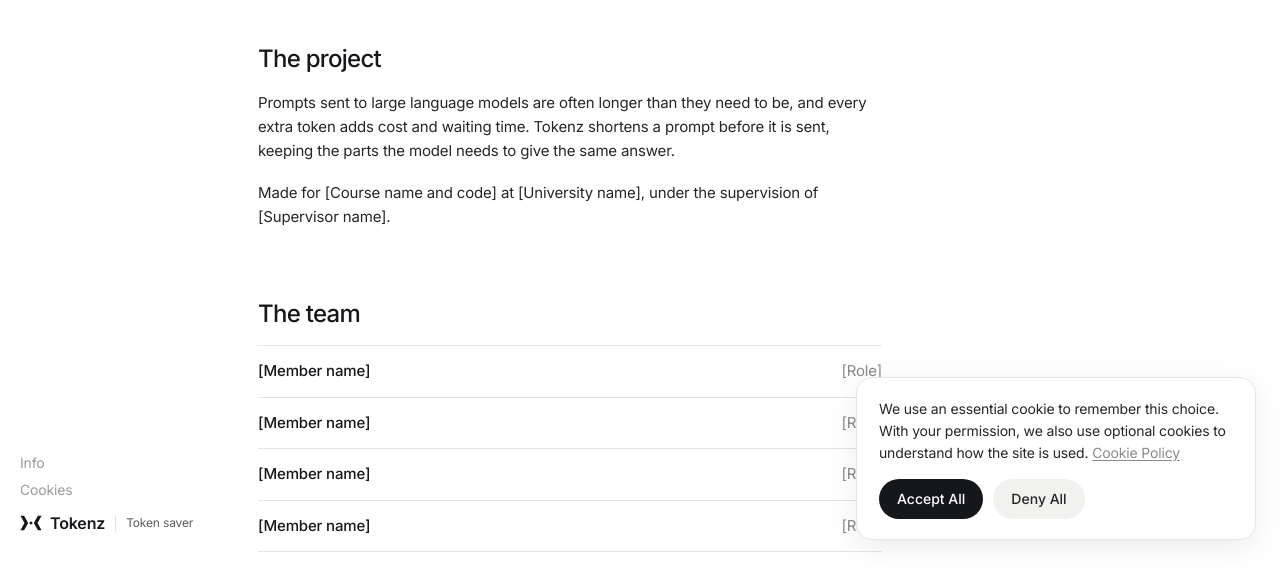
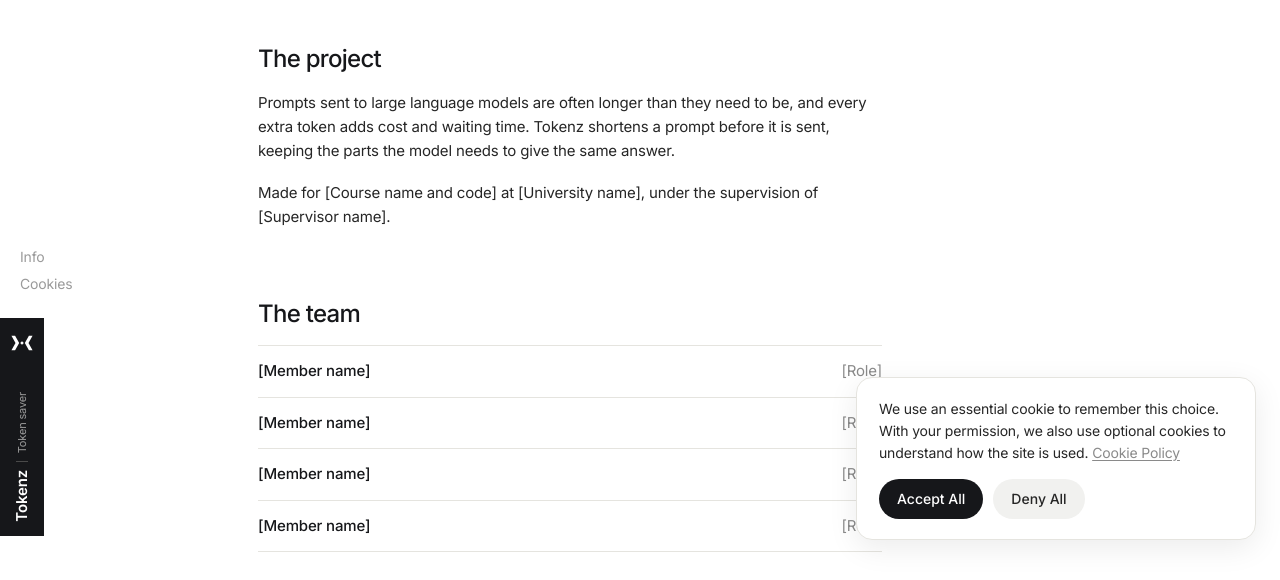
Before and after one commit to Creyvc/tokenz, a plain HTML site: page frontend/about.html in a window 1280 px wide. Shown: the part 236-816 px from the top of the page. Drawn offline with Linux system fonts and the light colour scheme.

Commit message:
Adjust the scroll bar

```diff
--- a/frontend/styles.css
+++ b/frontend/styles.css
@@ -42,14 +42,14 @@ h1, h2, h3 {
   padding: 8px 12px 28px 20px;
 }
 
-/* Dividing line down the sidebar's right edge. Hidden at the top of the page; once you
-   scroll (scroll-line.js) it grows out from its middle, up and down at once, and shrinks
-   back into the middle when you return to the top. A real element (not ::after) so it can
-   also shrink away when you switch pages (see nav-line below) */
+/* Dividing line down the sidebar, just in from its right edge. Hidden at the top of the page;
+   once you scroll (scroll-line.js) it grows out from its middle, up and down at once, and
+   shrinks back into the middle when you return to the top. A real element (not ::after) so it
+   can also shrink away when you switch pages (see nav-line below) */
 .nav-line {
   position: absolute;
   top: 0;
-  right: 0;
+  right: 50px;
   width: 1px;
   height: 100%;
   background: #16171A;
@@ -298,44 +298,66 @@ html.scrolled .nav-line {
     margin-top: auto;
   }
 
-  /* Sit closer to Info than the sidebar's usual spacing */
+  /* Sit closer to Info than the sidebar's usual spacing, and out past the sidebar's
+     left padding so the badge touches the screen's left edge */
   .tz-lockup {
-    margin-top: -38px;
+    margin-top: -24px;
+    margin-left: -20px;
   }
 }
 
-/* Wordmark lockup at the bottom of the sidebar */
+/* Wordmark at the bottom of the sidebar: a tall black badge, the mark in white at the top and
+   the name turned on its side at the bottom, reading upwards */
 .tz-lockup {
   display: flex;
+  flex-direction: column;
   align-items: center;
-  gap: 6px;
+  width: 44px;
+  padding: 12px 0 14px;
+  background: #16171A;
 }
 
 .tz-lockup svg {
   flex-shrink: 0;
   width: 26px;
   height: 26px;
-  /* The mark has empty space on its left inside the image, same as the logo */
-  margin-left: -2px;
+}
+
+.tz-lockup svg path {
+  fill: #ffffff;
+}
+
+/* Each piece of text is turned to read bottom to top, so they're stacked in reverse:
+   Token saver at the top, then the bar, then Tokenz at the bottom */
+.tz-word,
+.tz-desc {
+  writing-mode: vertical-rl;
+  transform: rotate(180deg);
+  white-space: nowrap;
 }
 
 .tz-word {
-  font-size: 16px;
+  order: 3;
+  font-size: 15px;
   font-weight: 600;
-  color: #16171A;
+  color: #ffffff;
 }
 
 .tz-bar {
-  width: 1px;
-  height: 16px;
-  margin: 0 4px;
-  background: #E5E4DF;
+  order: 2;
+  width: 12px;
+  height: 1px;
+  margin: 8px 0;
+  background: #4a4a4a;
 }
 
 .tz-desc {
-  font-size: 12px;
-  color: #5c5c5c;
-  white-space: nowrap;
+  order: 1;
+  /* The gap below the mark. A margin, not padding: the text is turned upside down, which
+     would carry padding round to the other end */
+  margin-top: 36px;
+  font-size: 11px;
+  color: #9a9a9a;
 }
 
 /* No bottom in the top header layout, so leave it out there */
```
Also changed, not shown: frontend/assets/favicon.svg.
